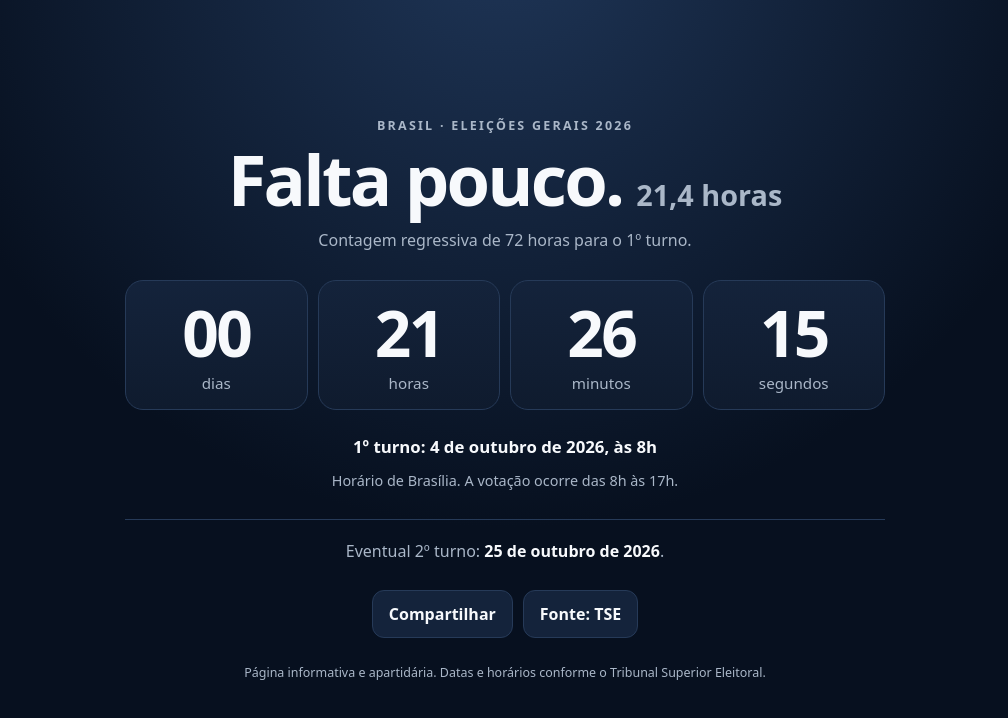
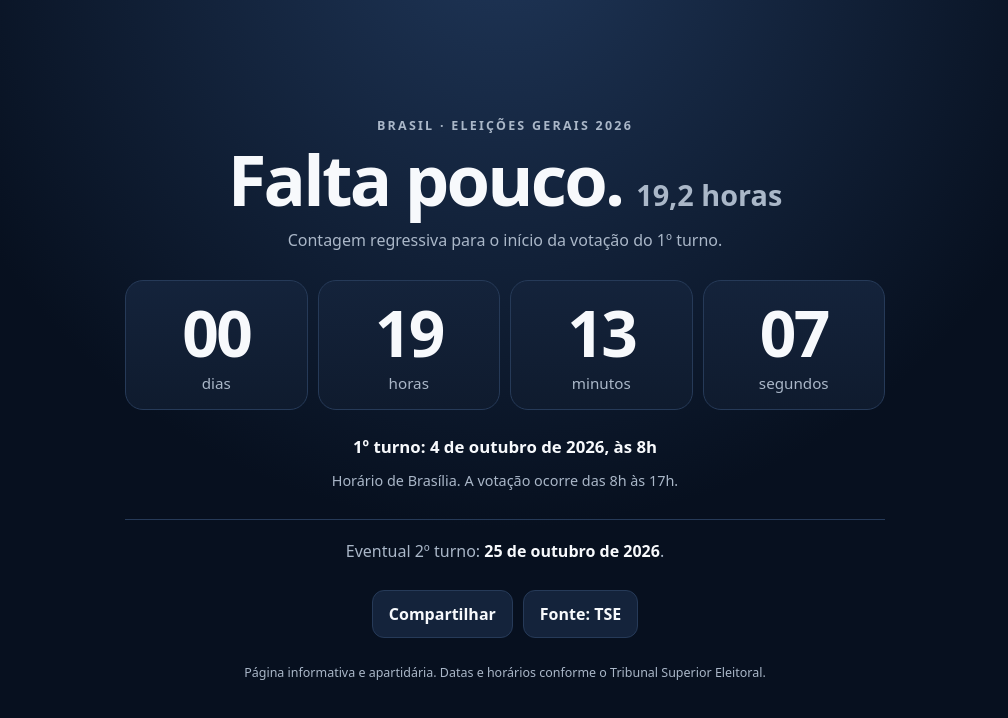
Before and after one commit to flaviobarros/eleicoes-2026, a plain HTML site: page index.html in a window 1280 px wide. Shown: the whole page, without its empty margins (135-1143 px from the left). Drawn offline with Linux system fonts and the light colour scheme.

Commit message:
Restore official election start time

```diff
--- a/index.html
+++ b/index.html
@@ -40,7 +40,7 @@
 <main>
   <div class="eyebrow">Brasil · Eleições Gerais 2026</div>
   <div class="headline"><h1>Falta pouco.</h1><span class="total-hours" id="totalHours">-- horas</span></div>
-  <p class="subtitle">Contagem regressiva de 72 horas para o 1º turno.</p>
+  <p class="subtitle">Contagem regressiva para o início da votação do 1º turno.</p>
 
   <section class="countdown" aria-label="Contagem regressiva para o primeiro turno" aria-live="polite">
     <div class="unit"><span class="value" id="days">--</span><span class="label">dias</span></div>
@@ -64,7 +64,7 @@
 
 <script>
 (() => {
-  const start = new Date("2026-10-04T10:13:08-03:00").getTime();
+  const start = new Date("2026-10-04T08:00:00-03:00").getTime();
   const end = new Date("2026-10-04T17:00:00-03:00").getTime();
   const $ = id => document.getElementById(id);
   const d=$("days"),h=$("hours"),m=$("minutes"),s=$("seconds"),totalHours=$("totalHours");
@@ -83,7 +83,7 @@
 
   function update(){
     const now=Date.now();
-    if(now<start){render(start-now);subtitle.textContent="Contagem regressiva de 72 horas para o 1º turno.";return}
+    if(now<start){render(start-now);subtitle.textContent="Contagem regressiva para o início da votação do 1º turno.";return}
     if(now<end){render(end-now);subtitle.textContent="A votação está em andamento. Tempo até as 17h, horário de Brasília:";return}
     render(0);subtitle.textContent="O 1º turno das Eleições 2026 foi encerrado.";
   }
```
